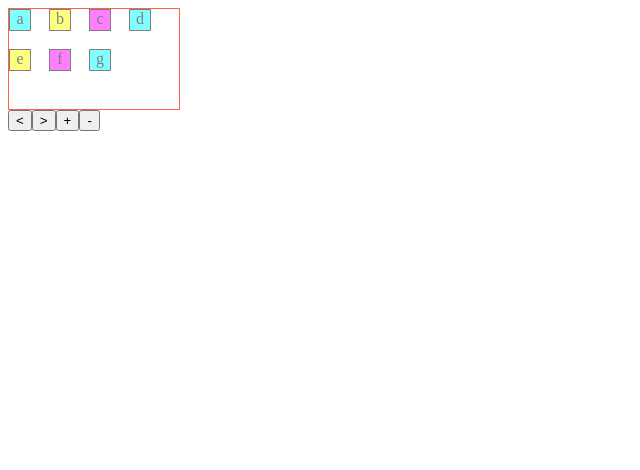
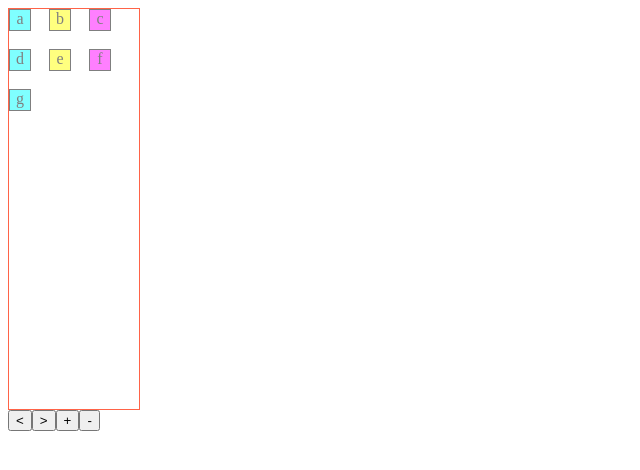
Before and after one commit to mikemajara/react-spring-animated-grid, a React (Create React App) app: page / in a window 1280 px wide. Shown: the top 470 px of the page, without its empty margins (0-640 px from the left). Built offline with nearby package versions, Linux system fonts and the light colour scheme.

Commit message:
fix getPreviousItemsWidthForRow checkpoint topOffsetRaw

```diff
--- a/src/App.js
+++ b/src/App.js
@@ -9,9 +9,9 @@ export default function App() {
   const defaultMarginY = 20;
   const defaultItemHeight = 20;
   const defaultItemWidth = 20;
-  const containerWidth = 170;
+  const containerWidth = 130;
   const halfContainerWidth = containerWidth/2
-  const containerHeight = 200;
+  const containerHeight = 400;
   const defaultHeight = `${containerHeight}px`;
   const defaultWidth = `${containerWidth}px`;
 
@@ -59,6 +59,12 @@ export default function App() {
 
   const gridItems = useMemo(() => {
 
+    const getItemWidth = (idx) => {
+      if (elements[idx])
+        return elements[idx].measure[1].width
+      return 0
+    }
+
     const getItemsWidth = (from, to) =>
       from !== to
         ? elements
@@ -70,8 +76,13 @@ export default function App() {
 
     const getLeftOffsetRaw = (idx, marginX) => getPreviousItemsWidth(idx) + idx * marginX;
 
-    const getTopOffsetRaw = (idx, marginX, containerWidth) =>
-      Math.floor(getLeftOffsetRaw(idx, marginX)/(containerWidth-marginX))
+    const getTopOffsetRaw = (idx, marginX, containerWidth) => {
+      const leftRaw = getLeftOffsetRaw(idx, marginX)
+      let offset = Math.floor((leftRaw+getItemWidth(idx))/containerWidth)
+      // if (isLastInRow)
+      //   offset = Math.floor((leftRaw+getItemWidth(idx))/(containerWidth-marginX))
+      return offset
+    }
 
     const getPreviousItemsInRow = (idx, marginX, containerWidth) => {
       let currentItem = idx-1
@@ -84,14 +95,15 @@ export default function App() {
         currentItem = currentItem -1
         currentOffset = getTopOffsetRaw(currentItem, marginX, containerWidth)
       }
-      console.log(`idx ${idx} - row offset: ${topOffsetRaw}, elements: ${elementsInRow}`)
+      console.log(`getPreviousItemsInRow(${idx}, ${marginX}, ${containerWidth}) = ${elementsInRow}`)
       return elementsInRow
     }
 
     const getPreviousItemsWidthForRow = (idx, marginX, containerWidth) => {
-      const firstItemInRow = getPreviousItemsInRow(idx, marginX, containerWidth)[0] || idx
+      const previousItems = getPreviousItemsInRow(idx, marginX, containerWidth)
+      const firstItemInRow = previousItems.length ? previousItems[0] : idx
       const width = getItemsWidth(firstItemInRow, idx)
-      console.log(`idx ${idx} - width: ${width}`)
+      console.log(`getItemsWidth(${firstItemInRow}, ${idx}) = ${width}`)
       return width
     }
 
@@ -139,18 +151,16 @@ export default function App() {
       const leftOffsetRaw = getLeftOffsetRaw(idx, marginX);
       const topOffsetRaw = getTopOffsetRaw(idx, marginX, containerWidth)
 
-
       // in how many rows of length (containerWidth - marginX) can I fit
       // all the previous boxes
-      let adjustedLeftOffset = leftOffsetRaw%(containerWidth - marginX)
-      if (adjustedLeftOffset < marginX) adjustedLeftOffset = 0
-      adjustedLeftOffset =
+      const adjustedLeftOffset =
         getPreviousItemsWidthForRow(idx, marginX, containerWidth) +
         getPreviousItemsInRow(idx, marginX, containerWidth).length * marginX
 
       // const adjustedLeftOffset = (idx % topOffset) * leftOffsetRaw;
       if (print) {
         console.log(`%cidx = ${idx}, element: ${elements[idx].key}`, 'font-weight:bold');
+        console.log(`itemWidth = ${getItemWidth(idx)}`);
         console.log(`leftOffsetRaw = ${leftOffsetRaw}`);
         console.log(`topOffsetRaw = ${topOffsetRaw}`);
         console.log(`previousItemsWidth = ${getPreviousItemsWidth(idx)}`);
--- a/src/grid.module.css
+++ b/src/grid.module.css
@@ -2,7 +2,7 @@
   border: 1px solid tomato;
   overflow: hidden;
   width: 200px;
-  height: 100px;
+  height: 400px;
   position: relative;
 }
 .gridItem {
```
